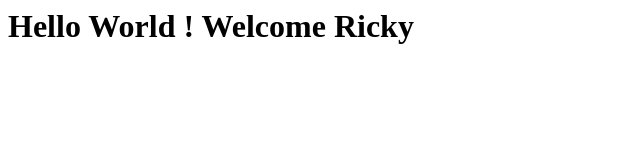
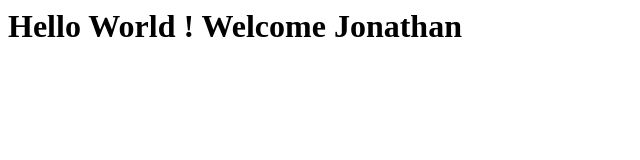
Before and after one commit to mrufus437/ubuntu-website, a plain HTML site: page index.html in a window 1280 px wide. Shown: the whole page, without its empty margins (0-640 px from the left). Drawn offline with Linux system fonts and the light colour scheme.

Commit message:
Update index.html

```diff
--- a/index.html
+++ b/index.html
@@ -1,7 +1,7 @@
 <html>
   <body>
     <h1>
-      Hello World ! Welcome Ricky
+      Hello World ! Welcome Jonathan
     </h1>
   </body>
 </html>
```
